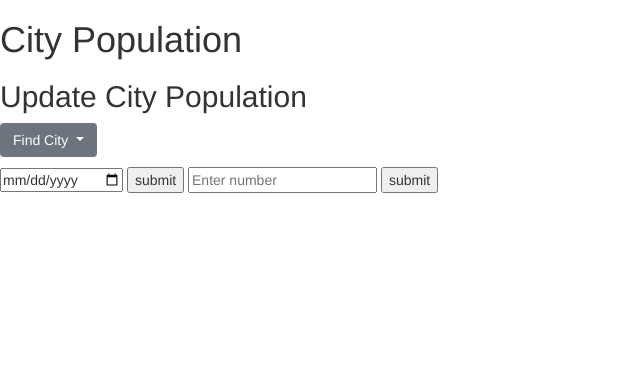
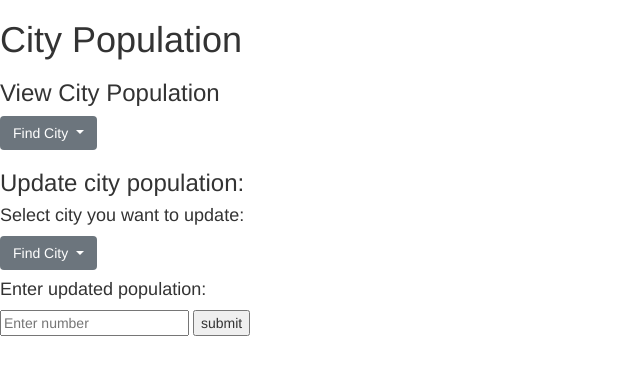
Before and after one commit to lukeyanggb/Furniture-Sales-Reporting-System, a Flask app: template templates/cityPop.html in a window 1280 px wide. Shown: the part 62-437 px from the top of the page, without its empty margins (0-640 px from the left). Run offline with Flask 2, Linux system fonts and the light colour scheme; the template is opened without the code that fills it, so the values that code supplies are empty; some libraries are stand-ins or nearby versions.

Commit message:
deleted dummy data, updated city population view

```diff
--- a/app.py
+++ b/app.py
@@ -1,50 +1,6 @@
 from flask import Flask, render_template
 app = Flask(__name__)
 import db
-
-# dummy data base
-all_city = [
-    {
-    'state':'NY',
-    'city_name': 'New York',
-    'Population': '122345'
-},
- {
-    'state':'NY',
-    'city_name': 'West Chester',
-    'Population': '13213132'
-},
- {
-    'state':'TX',
-    'city_name': 'Austin',
-    'Population': '31313131'
-},
-{
-    'state':'TX',
-    'city_name': 'Dallas',
-    'Population': '3131314'
-},
-]
-
-
-States = [
-    {
-    'state':'NY',
-
-},
- {
-    'state':'CA',
-
-},
- {
-    'state':'GA',
-
-},
-{
-    'state':'TX',
-
-},
-]
 
 
 @app.route('/')
--- a/templates/campaign.html
+++ b/templates/campaign.html
@@ -15,7 +15,7 @@
 
 
 
-<table class="table">
+<table class="table table-sm table-dark">
     <thead>
       <tr>
 
--- a/templates/cityPop.html
+++ b/templates/cityPop.html
@@ -13,8 +13,8 @@
 {{ super() }}
 <h1>City Population</h1>
 
-
-<h2>Update City Population</h2>
+<p></p>
+<h3>View City Population</h3>
 
 <p></p>
 
@@ -31,6 +31,8 @@
 
   <p></p>
   <p></p>
+  <p></p>
+
 
 <!--
 {% for city in posts %}
@@ -40,10 +42,21 @@
 {% endfor %}
   -->
 
+<h3>Update city population:</h3>
+<h4>Select city you want to update:</h4>
+<div class="dropdown">
+    <button class="btn btn-secondary dropdown-toggle" type="button" id="dropdownMenuButton1" data-bs-toggle="dropdown" aria-expanded="false">
+      Find City
+    </button>
+    <ul class="dropdown-menu" aria-labelledby="dropdownMenuButton1">
+        {% for city in posts %}
+        <li><a class="dropdown-item" href="#">{{city[0]}}</a></li>
+    {% endfor%}
+</ul>
+  </div>
 
+<h4> Enter updated population:</h4>
 <form action = "#" method = "POST">
-    <input type = 'Date' name = "Date" placeholder = "Enter Date" value = "{{Date if Date}}"/>
-    <input type = "submit" value = "submit"/>
     <input type = 'Population' name = "Population" placeholder = "Enter number" value = "{{Population if Population}}"/>
     <input type = "submit" value = "submit"/>
 
```
